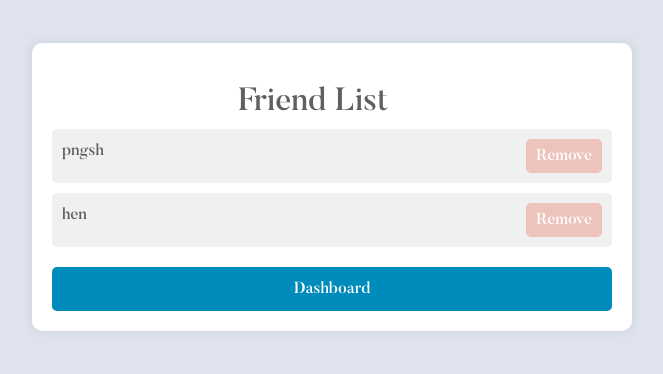
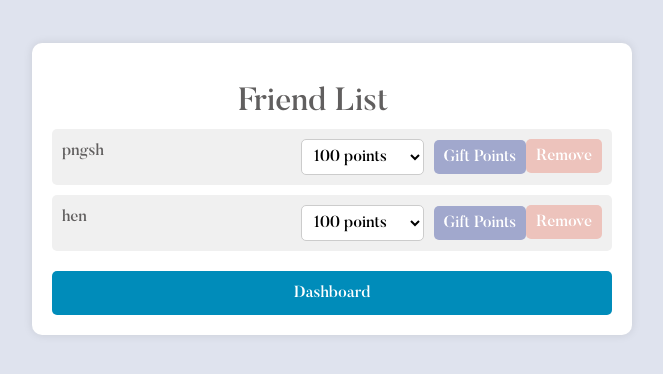
Before and after one commit to 0ofpro/E-commerce-Website, a Flask app: page /view_friends in a window 1280 px wide. Shown: the part 90-464 px from the top of the page, without its empty margins (308-971 px from the left). Run offline with Flask 3, Linux system fonts and the light colour scheme; a user stored in the database is signed in; some web fonts are replaced.

Commit message:
implemented gift points to friends and notification system

```diff
--- a/app/routes.py
+++ b/app/routes.py
@@ -1,6 +1,6 @@
 from app import app, db
 from flask import render_template, request, redirect, url_for,flash,session,send_from_directory,abort,jsonify
-from app.models import Items, Order,User, user_vouchers, UserPreference, RatingReview, Voucher,Wishlist,Cart, Deals,Admin,Friendship
+from app.models import Items, Order,User, user_vouchers, UserPreference, RatingReview, Voucher,Wishlist,Cart, Deals,Admin,Friendship, Notification
 from sqlalchemy.sql import text,or_
 from math import ceil
 from datetime import datetime
@@ -161,38 +161,7 @@ def set_budget():
         return redirect(url_for('index'))  # Redirect to the homepage or any other page after setting the budget
     return render_template('set_budget.html')
 
-# @app.route('/dashboard')
-# def dashboard():
-#     # Retrieve username from session
-#     username = session.get('username')
-#
-#     if username:
-#         # Fetch user preferences
-#         user = User.query.filter_by(username=username).first()
-#         preferences = UserPreference.query.filter_by(user_id=user.id).all()
-#
-#         # Extract categories from user preferences
-#         categories = [preference.category for preference in preferences]
-#
-#         # Fetch recommended products based on user preferences
-#         recommended_products = Items.query.filter(Items.category.in_(categories)).order_by(Items.item_star.desc()).limit(5).all()
-#
-#         #fetch user's wishlist items
-#         wishlist_items = Wishlist.query.filter_by(user_id=user.id).all()
-#
-#         # Extract item IDs from wishlist items
-#         item_ids = [item.item_id for item in wishlist_items]
-#
-#         # Fetch wishlist products based on item IDs
-#         wishlist_products = Items.query.filter(Items.Item_ID.in_(item_ids)).all()
-#
-#         grouped_order_history = group_orders_by_date(order_history)
-#
-#         return render_template('dashboard.html', username=username, grouped_order_history=grouped_order_history,
-#                                recommended_products=recommended_products, wishlist_products=wishlist_products,
-#                                order_history=order_history)
-#     else:
-#         return redirect(url_for('login'))
+
 
 
 
@@ -228,11 +197,23 @@ def dashboard():
         # Group order history by date
         grouped_order_history = group_orders_by_date(order_history)
 
+        notifications = fetch_notifications_for_user(user.id)
+
         return render_template('dashboard.html', username=username, grouped_order_history=grouped_order_history,
                                recommended_products=recommended_products, wishlist_products=wishlist_products,
-                               order_history=order_history)
+                               order_history=order_history,notifications=notifications)
     else:
         return redirect(url_for('login'))
+
+def fetch_notifications_for_user(user_id):
+    try:
+        # Query notifications where the user is the receiver
+        notifications = Notification.query.filter_by(receiver_id=user_id).order_by(Notification.timestamp.desc()).all()
+        return notifications
+    except Exception as e:
+        return None, f'Error fetching notifications: {str(e)}'
+
+#################################################### ORDER HISTORY ##################################
 
 @app.route('/order_history')
 def order_history():
@@ -273,6 +254,8 @@ def group_orders_by_time(order_history):
 
     return grouped_orders
 
+
+################################### WISHLIST ########################################
 
 @app.route('/add_to_wishlist', methods=['POST'])
 def add_to_wishlist():
@@ -338,7 +321,7 @@ def logout():
     # Redirect the user to the login page or any other page you want
     return redirect(url_for('login'))
 
-
+########################################################## CART ##############################
 
 @app.route('/add_to_cart', methods=['POST'])
 def add_to_cart():
@@ -437,7 +420,7 @@ def remove_from_cart(item_id):
 
         return redirect(url_for('cart'))
 
-
+#################################### CHECKOUT ################################
 @app.route('/checkout', methods=['GET', 'POST'])
 def checkout():
     if 'username' not in session:
@@ -574,7 +557,7 @@ def track_order():
 # Route to render the compare page
 
 
-
+########################################################## COMPARE ###########################
 
 
 @app.route('/compare', methods=['GET', 'POST'])
@@ -598,6 +581,8 @@ def compare_items():
     return render_template('compare.html', items=items)
 
 
+
+####################################################### ORDER STATUS UPDATE ####################
 @app.route('/admin/login', methods=['GET', 'POST'])
 def admin_login():
     if request.method == 'POST':
@@ -637,6 +622,8 @@ def update_order_status(order_id):
         flash('Order not found', 'error')
     return redirect(url_for('admin_dashboard'))
 
+
+####################################################### EXPENSES ######################################
 @app.route('/total_expenses')
 def total_expenses():
     username = session.get('username')
@@ -703,6 +690,10 @@ def view_expenses():
 
     return render_template('view_expenses.html', username=username, orders=orders, selected_year=year, selected_month=month)
 
+
+
+################################################### CHAT ############################################
+
 @app.route('/chat')
 def chat():
     return render_template('chat.html')
@@ -753,6 +744,7 @@ def send_message():
     # Return the response as JSON
     return jsonify({'response': response})
 
+################################################# POINTS ########################################
 
 @app.route('/non_stop_points', methods=['GET', 'POST'])
 def non_stop_points():
@@ -778,6 +770,8 @@ def non_stop_points():
 
     return render_template('non_stop_points.html', user=user, vouchers=vouchers)
 
+
+################################################# FRIEND ########################################
 @app.route('/add_friend', methods=['GET'])
 def add_friend():
     current_username = session.get('username')
@@ -869,3 +863,41 @@ def remove_friend(friend_id):
 
     # Redirect back to the page displaying the friend list
     return redirect(url_for('view_friends'))
+
+
+def send_notification(sender, receiver, message):
+    notification = Notification(sender=sender, receiver=receiver, message=message)
+    db.session.add(notification)
+    db.session.commit()
+
+@app.route('/gift_points_to_friend/<int:friend_id>', methods=['POST'])
+def gift_points_to_friend(friend_id):
+    sender = User.query.filter_by(username=session.get('username')).first()
+    if sender is None:
+        return redirect(url_for('login'))
+
+    # Retrieve the selected points to gift from the form data
+    points_to_gift = int(request.form['points'])
+
+    # Retrieve the friend from the database
+    friend = User.query.get(friend_id)
+    if friend is None:
+        flash('Friend not found.', 'error')
+        return redirect(url_for('view_friends'))
+
+    # Check if the sender has enough points to gift
+    if sender.points < points_to_gift:
+        flash('Not enough points to gift.', 'error')
+        return redirect(url_for('view_friends'))
+
+    # Deduct points from the sender
+    sender.points -= points_to_gift
+
+    # Add points to the friend
+    friend.points += points_to_gift
+    send_notification(sender, friend, f'You received {points_to_gift} points from {sender.username}.')
+    # Commit changes to the database
+    db.session.commit()
+
+    flash(f'{points_to_gift} points successfully gifted to {friend.username}.', 'success')
+    return redirect(url_for('view_friends'))
--- a/app/templates/view_friends.html
+++ b/app/templates/view_friends.html
@@ -72,6 +72,34 @@
         .dashboard-button:hover {
             background-color: #005F6B; /* Darker purple color on hover */
         }
+        /* Gift points form and button styling */
+        .gift-form {
+            display: flex;
+            align-items: center;
+        }
+
+        .gift-form select {
+            padding: 8px;
+            margin-right: 10px;
+            border: 1px solid #ccc;
+            border-radius: 5px;
+            background-color: #fff;
+        }
+
+        .gift-form button {
+            background-color: #a1a8cd;
+            color: white;
+            padding: 5px 10px;
+            border: none;
+            border-radius: 5px;
+            cursor: pointer;
+            transition: background-color 0.3s ease;
+        }
+
+        .gift-form button:hover {
+            background-color: #846c94;
+        }
+
     </style>
 </head>
 <body>
@@ -82,10 +110,23 @@
                 {% for friend in friends %}
                     <li>
                         <span class="friend-name">{{ friend.username }}</span>
+
+                        <form class="gift-form" action="{{ url_for('gift_points_to_friend', friend_id=friend.id) }}" method="POST">
+                            <select name="points" id="points">
+                                <option value="100">100 points</option>
+                                <option value="500">500 points</option>
+                                <option value="1000">1000 points</option>
+                                <option value="1500">1500 points</option>
+                                <option value="2000">2000 points</option>
+                            </select>
+                            <button class="gift-button" type="submit">Gift Points</button>
+                        </form>
+
                         <form action="/remove_friend/{{ friend.id }}" method="POST">
                             <button class="remove-button" type="submit">Remove</button>
                         </form>
                     </li>
+
                 {% endfor %}
             </ul>
         </div>
```
Also changed, not shown: app/models.py (+11 -0 lines), app/templates/dashboard.html (+47 -1 lines), instance/ecommerce.db.
